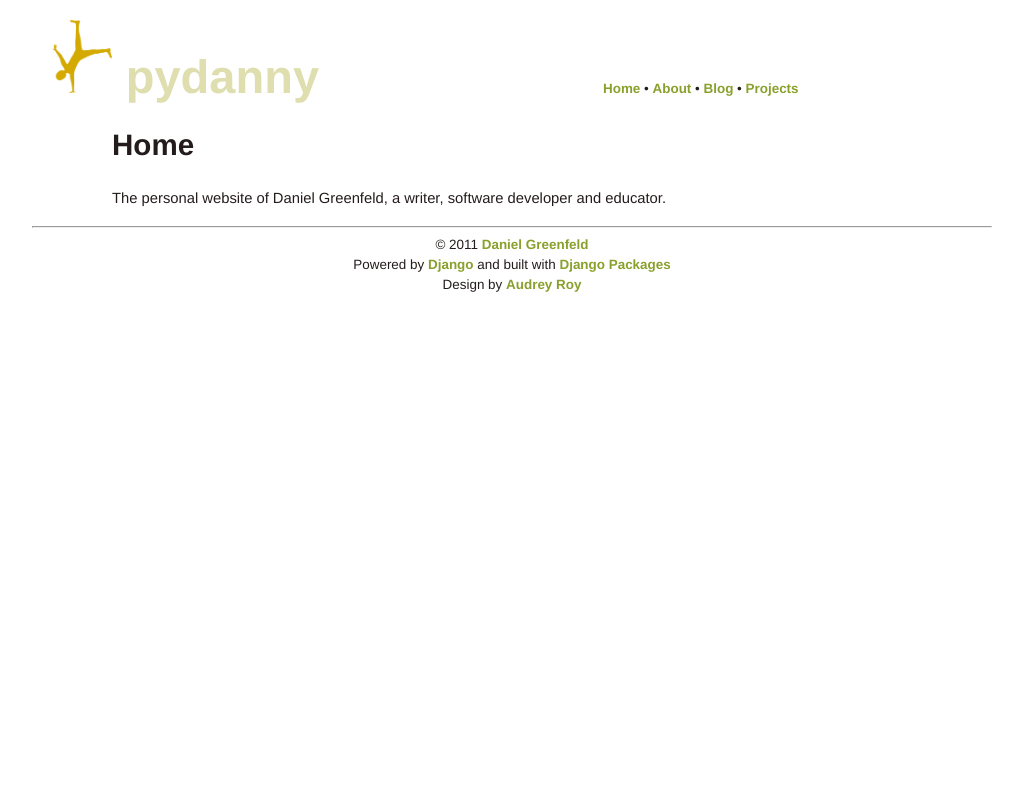
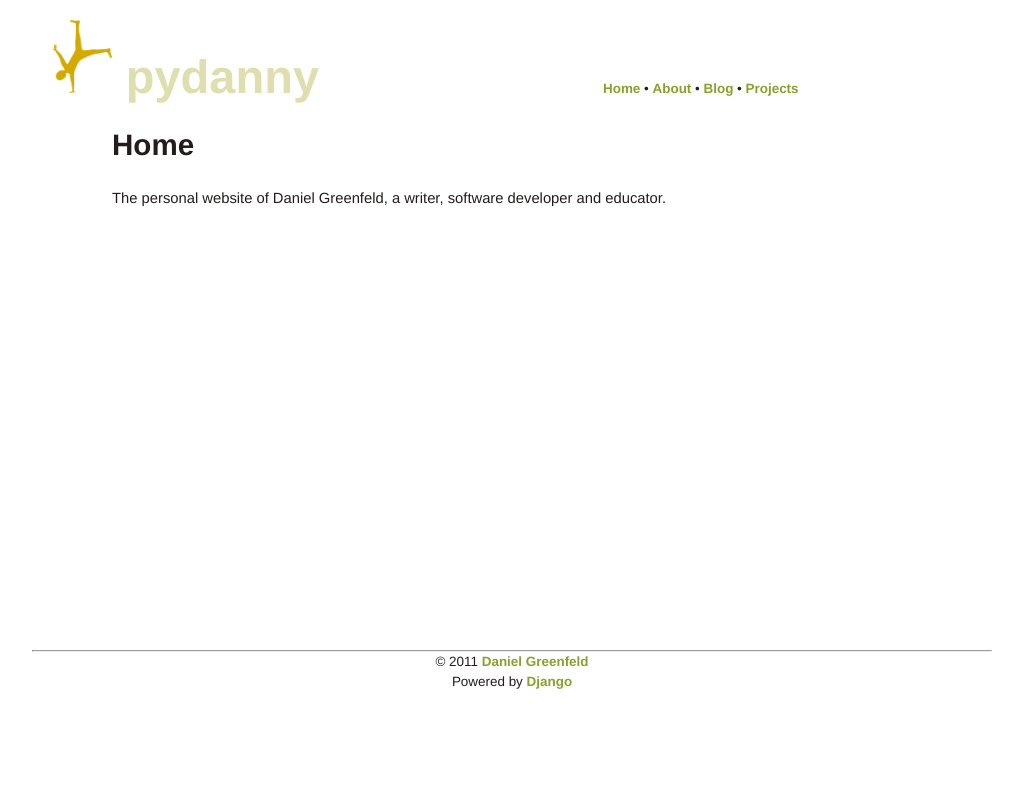
Before and after one commit to pydanny/old_pydanny, a Django app: template pydanny_project/templates/home.html in a window 1280 px wide. Shown: the whole page, without its empty margins (128-1151 px from the left). Run offline with Django 3.2, Linux system fonts and the light colour scheme; the template is opened without the code that fills it, so the values that code supplies are empty; parts of the project's set-up code (start-up, migrations or seed data) failed here and were passed over.

Commit message:
Adding stickyfooter

```diff
--- /dev/null
+++ b/pydanny_project/media/css/stickyfooter.css
@@ -0,0 +1,47 @@
+/*
+Sticky Footer Solution
+by Steve Hatcher
+http://stever.ca
+http://www.cssstickyfooter.com
+*/
+
+* {margin:0;padding:0;}
+
+/* must declare 0 margins on everything, also for main layout components use padding, not
+vertical margins (top and bottom) to add spacing, else those margins get added to total height
+and your footer gets pushed down a bit more, creating vertical scroll bars in the browser */
+
+html, body {height: 100%;}
+
+#wrap {min-height: 100%;}
+
+#main {overflow:auto;
+	padding-bottom: 150px;}  /* must be same height as the footer */
+
+#footer {position: relative;
+	margin-top: -150px; /* negative value of footer height */
+	height: 150px;
+	clear:both;}
+
+/*Opera Fix*/
+body:before {/* thanks to Maleika (Kohoutec)*/
+content:"";
+height:100%;
+float:left;
+width:0;
+margin-top:-32767px;/* thank you Erik J - negate effect of float*/
+}
+
+
+
+/* IMPORTANT
+
+You also need to include this conditional style in the <head> of your HTML file to feed this style to IE 6 and lower and 8 and higher.
+
+<!--[if !IE 7]>
+	<style type="text/css">
+		#wrap {display:table;height:100%}
+	</style>
+<![endif]-->
+
+*/
--- a/pydanny_project/templates/home.html
+++ b/pydanny_project/templates/home.html
@@ -7,6 +7,7 @@
   <link rel="alternate" type="application/rss+xml" title="pydanny - RSS" href="http://pydanny.blogspot.com/feeds/posts/default?alt=rss" />
   <link rel="stylesheet" href="{{ STATIC_URL }}css/reset.css" />
   <link rel="stylesheet" href="{{ STATIC_URL }}css/base.css" />
+  <link rel="stylesheet" href="{{ STATIC_URL }}css/stickyfooter.css" />
   <link type="text/css" href="{{ STATIC_URL }}css/humanity/jquery-ui-1.8.7.custom.css" rel="stylesheet" />
   <script type="text/javascript" src="{{ STATIC_URL }}js/jquery.min.js"></script>
   <script type="text/javascript" src="{{ STATIC_URL }}js/jquery-ui-1.8.7.custom.min.js"></script>
@@ -19,6 +20,10 @@
 
 </head>
 <body>
+
+<div id="wrap">
+
+	<div id="main">
 
 <div id="page_header" class="oxymoron">
     <div class="notarow">
@@ -100,22 +105,25 @@
 
     </div>
 </div>
+
+	</div>
+
+</div>
+
 <div id="footer">
     <div class="legal">
         <hr />
         &copy; 2011 <a href="http://pydanny.com">Daniel Greenfeld</a>
         <br />
-        Powered by <a href="http://www.djangoproject.com/">Django</a> and built with <a href="http://djangopackages.com">Django Packages</a>
-        <br />
-        Design by <a href="http://fuzzyrainbow.com">Audrey Roy</a>
+        Powered by <a href="http://www.djangoproject.com/">Django</a>
     </div>
 </div>
 
 <script type="text/javascript">
     $(function() {
         $(".l_").click(function(){
-            $(".chunk").hide();
-            $("#" + this.id.replace("l_","")).show();
+            $(".chunk").hide("drop",speed=1000);
+            $("#" + this.id.replace("l_","")).show("slide");
 
         });
     });
```
